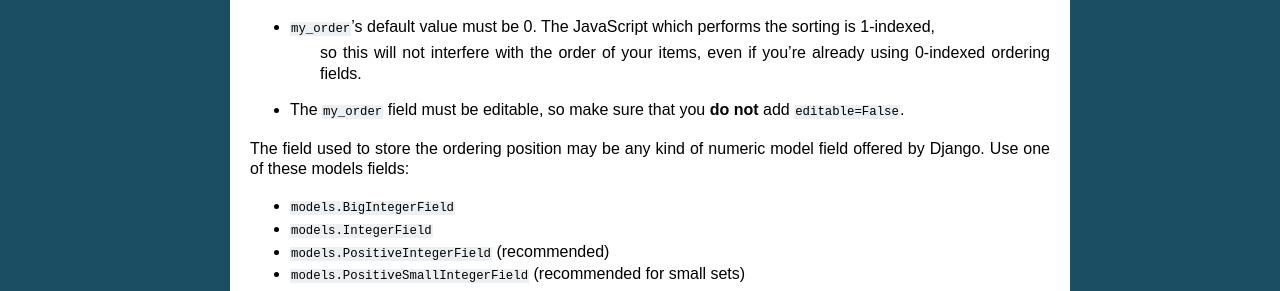
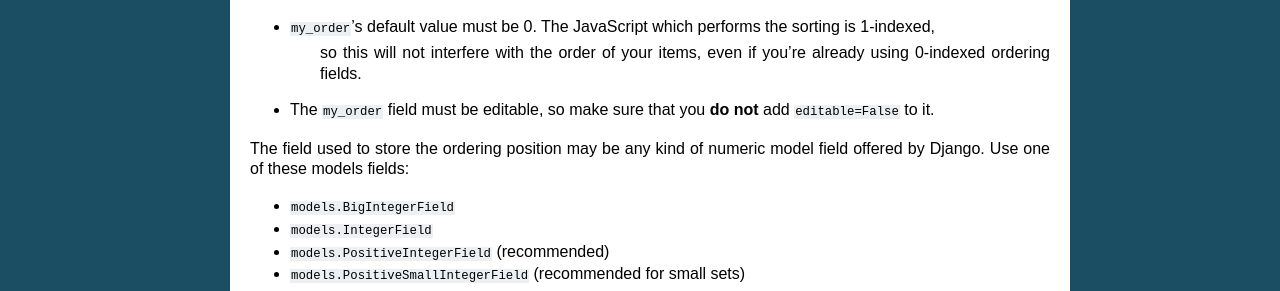
Before and after one commit to jrief/django-admin-sortable2, a Sphinx documentation site: the page built from docs/source/usage.rst, in a window 1280 px wide and 900 px high, scrolled down 551 px. Shown: the part 159-450 px from the top of the window. Built offline with Sphinx 7.4.7, drawn with Linux system fonts in a browser that asks for light colours.

```diff
--- a/docs/source/usage.rst
+++ b/docs/source/usage.rst
@@ -44,7 +44,7 @@ constraints:
 * ``my_order``'s default value must be 0. The JavaScript which performs the sorting is 1-indexed,
 	so this will not interfere with the order of your items, even if you're already using 0-indexed
 	ordering fields.
-* The ``my_order`` field must be editable, so make sure that you **do not** add ``editable=False``.
+* The ``my_order`` field must be editable, so make sure that you **do not** add ``editable=False`` to it.
 
 The field used to store the ordering position may be any kind of numeric model field offered by
 Django. Use one of these models fields:
```
